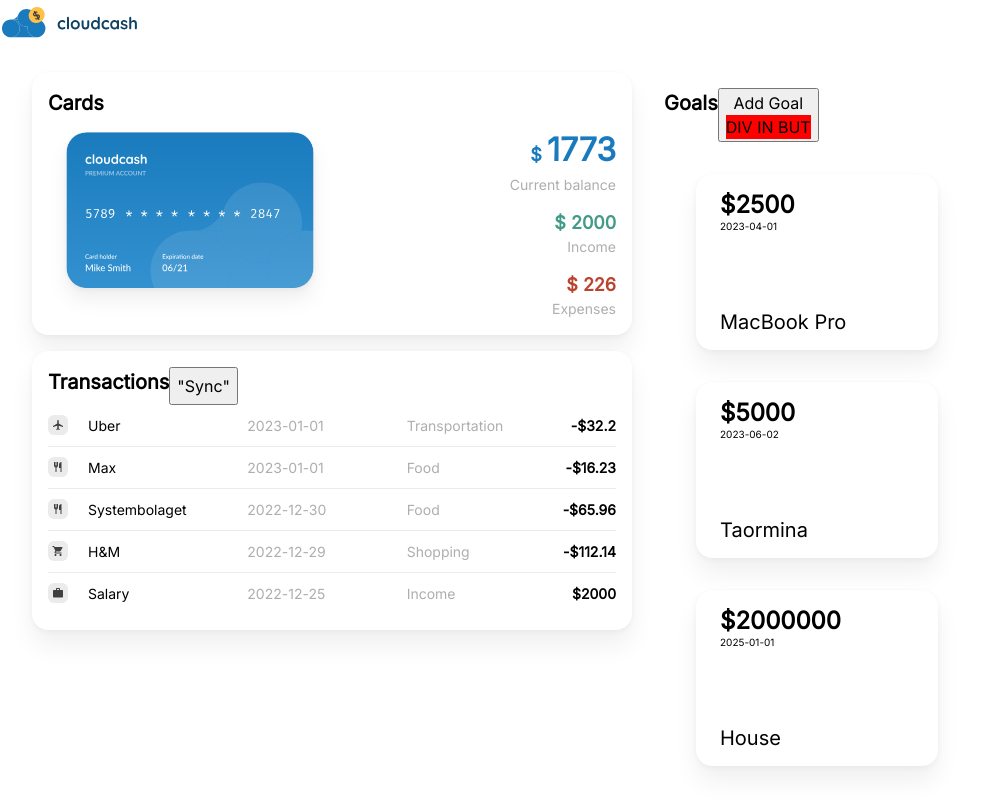
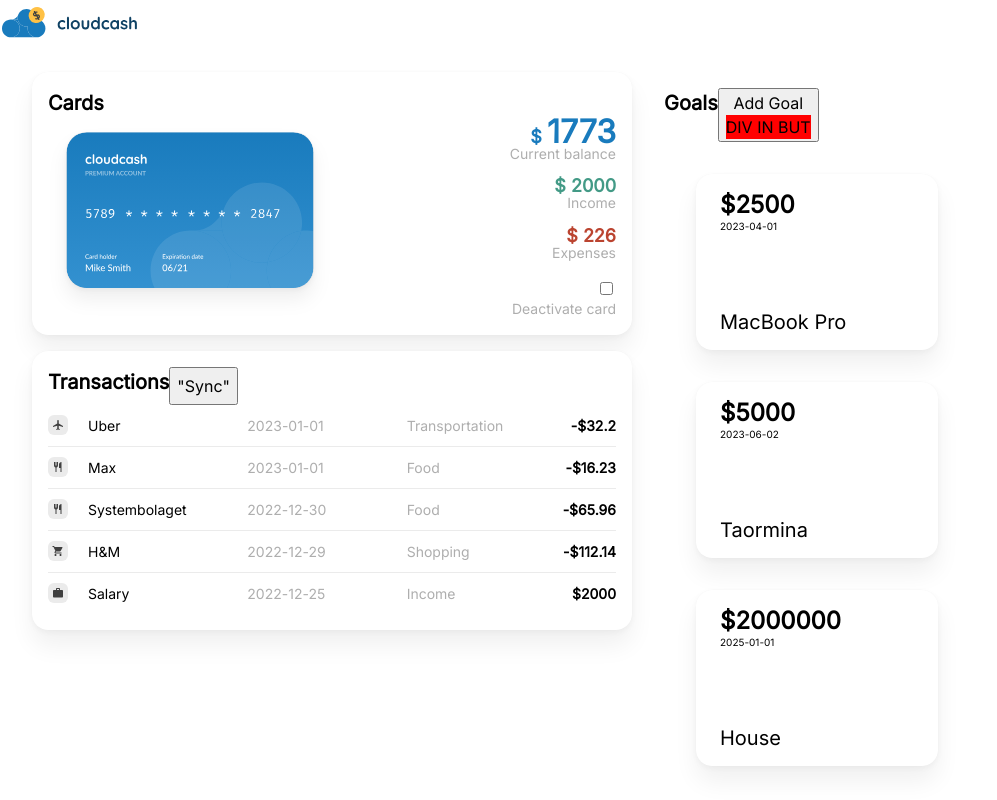
Before and after one commit to annabohlin1997/financial-dashboard, a React (Create React App) app: page / in a window 1280 px wide. Shown: the top 800 px of the page, without its empty margins (0-997 px from the left). Built offline with nearby package versions, Linux system fonts and the light colour scheme.

Commit message:
deactivate card

```diff
--- a/src/components/Cards.js
+++ b/src/components/Cards.js
@@ -1,6 +1,9 @@
+import { useState } from "react";
 import "../styles/Cards.css";
 
 const Cards = ({ transactions }) => {
+  const [cardIsActive, setCardIsActive] = useState(true);
+
   const currentBalance = transactions.reduce(
     (sum, transaction) => sum + transaction.amount,
     0
@@ -18,10 +21,16 @@ const Cards = ({ transactions }) => {
 
   return (
     <div className="cards">
-      <div className="cards-card">
-        <img src="credit-card.svg" alt="" />
+      <div className="cards-card-container">
+        <img
+          className={`cards-card-card ${
+            cardIsActive ? "" : "cards-card-card--inactive"
+          }`.trim()}
+          src="credit-card.svg"
+          alt=""
+        />
       </div>
-      <div className="cards-statistics">
+      <div className="cards-statistics-container">
         <div className="cards-statistics-readout">
           <p
             className="cards-statistics-number"
@@ -52,6 +61,20 @@ const Cards = ({ transactions }) => {
           </p>
           <p className="cards-statistics-label">Expenses</p>
         </div>
+
+        <div className="cards-statistics-readout">
+          <input
+            type="checkbox"
+            id="deactivateCardCheckBox"
+            onChange={(e) => setCardIsActive(!e.target.checked)}
+          />
+          <label
+            htmlFor="deactivateCardCheckBox"
+            className="cards-statistics-label"
+          >
+            Deactivate card
+          </label>
+        </div>
       </div>
     </div>
   );
--- a/src/styles/Cards.css
+++ b/src/styles/Cards.css
@@ -3,7 +3,7 @@
   grid-template-columns: 1fr 1fr;
 }
 
-.cards-card {
+.cards-card-container {
   display: flex;
   align-items: flex-start;
   justify-content: space-between;
@@ -11,7 +11,15 @@
   height: 100%;
 }
 
-.cards-statistics {
+.cards-card-card {
+  transition: all 500ms ease;
+}
+
+.cards-card-card--inactive {
+  filter: grayscale(100) blur(10px);
+}
+
+.cards-statistics-container {
   display: flex;
   flex-direction: column;
   align-items: flex-end;
@@ -29,9 +37,9 @@
 
 .cards-statistics-number {
   text-align: end;
-  display: inline-block;
   font-size: 1.125rem;
   font-weight: 600;
+  line-height: 0.75rem;
 }
 
 .cards-statistics-number--big {
```
